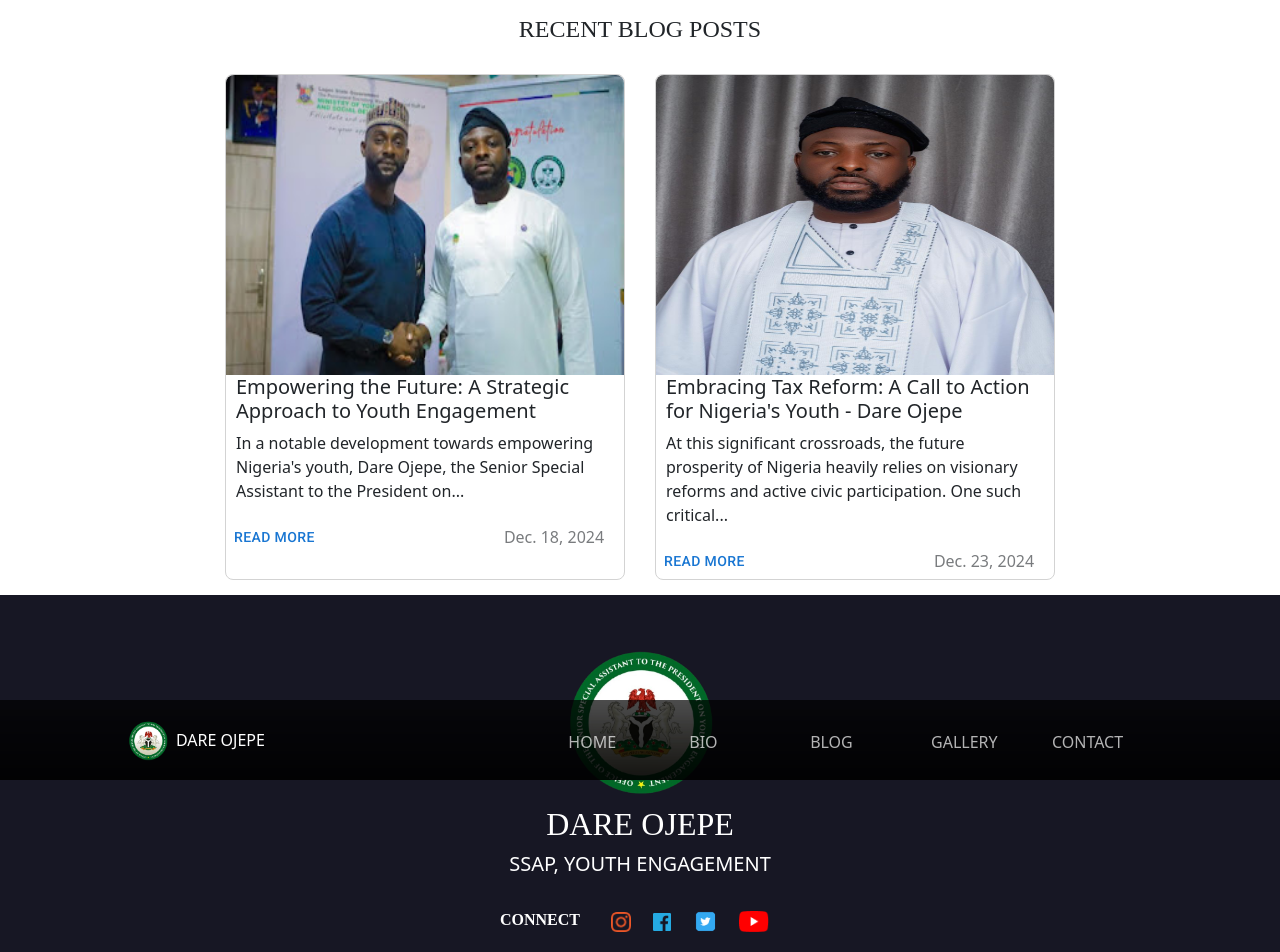
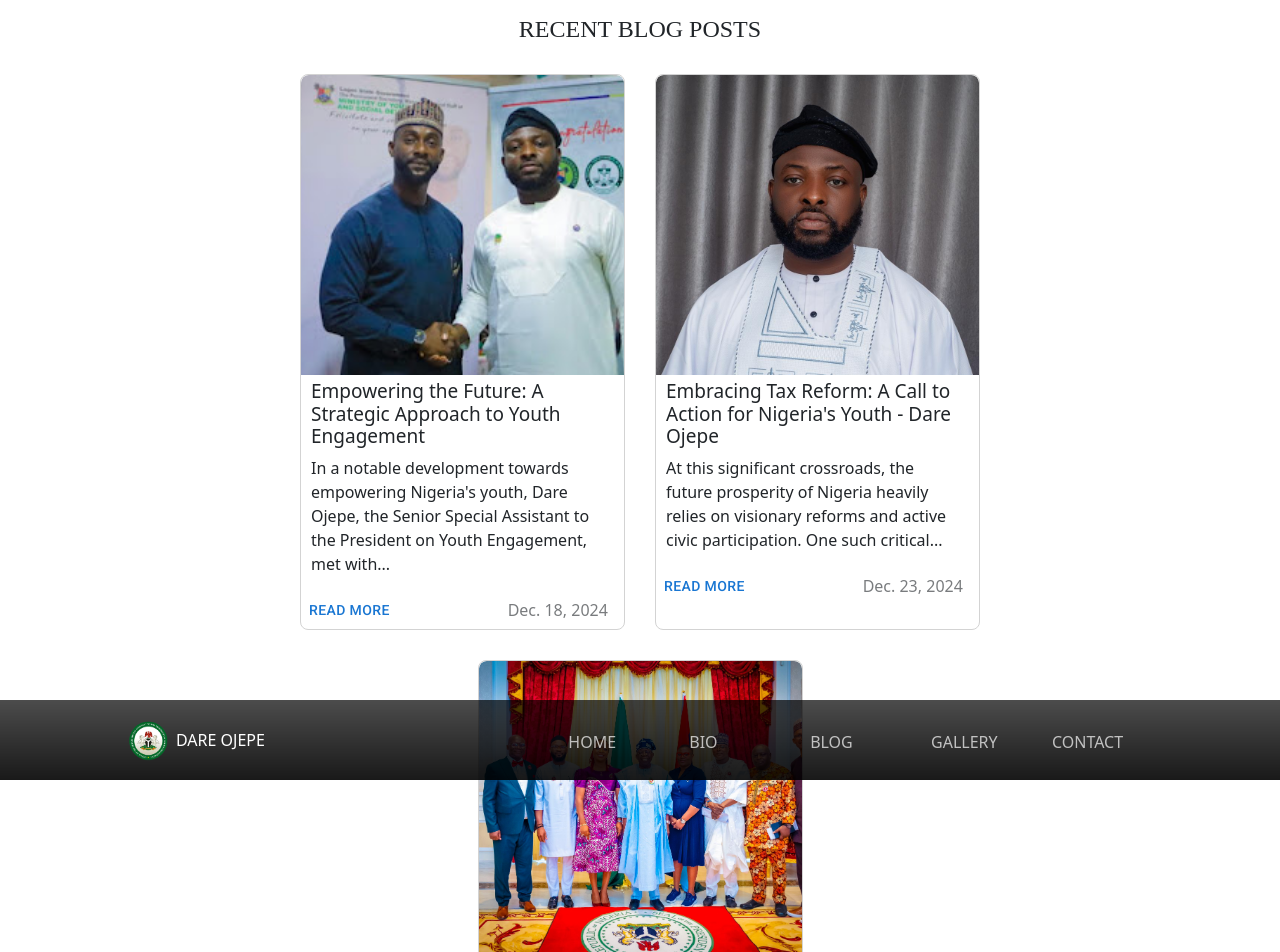
Before and after one commit to SamuelKelechi/ossaye, a React (Create React App) app: page /blog in a window 1280 px wide. Shown: the top 952 px of the page. Built offline with nearby package versions, Linux system fonts and the light colour scheme.

Commit message:
updated blog story

```diff
--- a/src/Components/Blog/Blog.css
+++ b/src/Components/Blog/Blog.css
@@ -13,16 +13,17 @@
 }
 
 .Blog-Card{
-    width: 400px;
+    width: 325px;
     border-radius: 8px;
     margin: 15px;
     border: 1px solid lightgray;
+    overflow: hidden;
 }
 
 .Blog-Photo{
     width: 100%;
     height: 300px;
-    object-fit: center;
+    object-fit: cover;
     border-radius: 8px 8px 0 0;
     object-position: top;
 }
@@ -30,6 +31,13 @@
 .Blog-Text{
     width: 95%;
     padding-left: 10px;
+}
+
+.Blog-Text2{
+
+    padding-left: 10px;
+    font-size: 19px;
+    margin-top: 5px;
 }
 
 .Blog-Down-Hold{
--- a/src/Components/Blog/Blog.js
+++ b/src/Components/Blog/Blog.js
@@ -3,6 +3,7 @@ import "./Blog.css"
 import BlogCard from './BlogCard';
 import Blog1 from "../assets/pix6.jpg"
 import Blog2 from "../assets/pix2.jpeg"
+import Blog3 from "../assets/blog3.jpeg"
 
 
 const Blog = () => {
@@ -16,7 +17,7 @@ const Blog = () => {
            <BlogCard
             title="Empowering the Future: A Strategic Approach to Youth Engagement "
            avatimage={Blog1}
-            description="In a notable development towards empowering Nigeria's youth, Dare Ojepe, the Senior Special Assistant to the President on..."
+            description="In a notable development towards empowering Nigeria's youth, Dare Ojepe, the Senior Special Assistant to the President on Youth Engagement, met with..."
             blogdate="Dec. 18, 2024"
             fullheader="Empowering the Future: A Strategic Approach to Youth Engagement"
             para1="In a notable development towards empowering Nigeria's youth, Dare Ojepe, the Senior Special Assistant to the President on Youth Engagement, met with Mobolaji Ogunlende, the Commissioner for Youth and Social Development, Lagos. This significant meeting focused on crafting strategies to ensure active youth involvement in the nation’s developmental agenda."
@@ -46,6 +47,24 @@ const Blog = () => {
                 Let us unite with purpose and determination, embracing these reforms not as mere policy adjustments but as the stepping stones to a brighter Nigeria. Together, we can create an enduring legacy of prosperity and equity for generations to come."
            blogclosing=" Dare Ojepe is the Senior Special Assistant to the President on Youth Engagement"
            />
+
+            <BlogCard
+            title="Navigating Nigeria's Future: President Tinubu's Vision for Reform and Progress - Dare Ojepe"
+           avatimage={Blog3}
+            description="President Tinubu's recent statements at the inaugural media parley reflect a comprehensive and candid approach to various pressing issues in Nigeria. His..."
+            blogdate="Dec. 27, 2024"
+            fullheader="Empowering the Future: A Strategic Approach to Youth Engagement"
+            para1="President Tinubu's recent statements at the inaugural media parley reflect a comprehensive and candid approach to various pressing issues in Nigeria. His comments touch on a mix of ongoing challenges, proposed reforms, and views on governance that demand a balanced examination."
+            para2="Firstly, addressing the tragedy of stampedes in palliative distributions, President Tinubu points to organizational shortcomings rather than the charitable intentions themselves. While philanthropy has played a role in his political journey, the President underscores the importance of robust logistics to prevent such tragic events. This suggests a need for improved infrastructural planning and execution in welfare distribution programs."
+            para3="On economic policies, President Tinubu emphasizes the strengthening of the Naira and denies spending in foreign currencies, underscoring a commitment to Nigeria's economic independence. His remarks on tax reforms and VAT indicate an enduring focus on fiscal policies designed to stabilize and grow the economy. However, he acknowledges the complexities surrounding VAT rates, inviting a broader debate that could engage stakeholders in crafting equitable tax strategies."
+            para4="President Tinubu's stance on borrowing highlights a pragmatic view—it is not borrowing itself that's problematic, but rather ensuring that the borrowed funds are invested in developmental projects. This approach advocates for transparency and accountability in public finance management, which could bolster public trust and support for government spending initiatives.
+                In agriculture, the President's plan to introduce 2,000 tractors signals a technological shift from traditional farming methods. This move is aimed at boosting productivity and modernizing the sector, which is vital for food security and economic diversification. Such innovation is crucial but must be supported by training and infrastructure to maximize its impact."
+            para5="Security remains a pressing concern, and President Tinubu's assurance of improving conditions with a pledge to combat banditry and terrorism by 2025 reflects a commitment to national safety. Success in this realm not only enhances public confidence but also encourages economic and social development by enabling the free movement of people and goods.
+                The President's comments on asset recovery resonate with ongoing anti-corruption campaigns. Reclaiming assets from corrupt former officials and civil servants demonstrates a zero-tolerance policy towards corruption, which is essential for governance credibility."
+            para6="Lastly, the controversial removal of fuel subsidies is justified by President Tinubu as a necessary measure to prevent economic mismanagement and ensure domestic prosperity. His anecdote about a friend unable to afford fuel for luxury vehicles underscores the broader narrative of prudent resource management, even at the individual level.
+                Overall, President Tinubu's statements reflect an ambitious and multifaceted policy agenda aimed at addressing Nigeria's economic, security, and institutional challenges. The success of these initiatives will depend on careful implementation, stakeholder engagement, and continued adherence to transparency and accountability. Critics may question the feasibility or execution of such a broad agenda, but it certainly charts a determined path forward for the nation."
+            blogclosing="Dare Ojepe is the Senior Special Assistant to the President on Youth Engagement"
+           />
         </div>
     </div>
   )
--- a/src/Components/Blog/BlogCard.js
+++ b/src/Components/Blog/BlogCard.js
@@ -33,7 +33,7 @@ const BlogCard = ({ title, description, blogdate, avatimage, fullheader, para1,
     <>
          <div className='Blog-Card'>
          {avatimage && <img className='Blog-Photo' src={avatimage}  alt='BlogPhoto'/>}
-                <h5 className='Blog-Text'>{title}</h5>
+                <h5 className='Blog-Text2'>{title}</h5>
                 <p className='Blog-Text'>{description}</p>
                 <div className='Blog-Down-Hold'>
                     <Button onClick={handleOpen} >Read More</Button>
--- a/src/Components/Home/Mandate/Mandate.js
+++ b/src/Components/Home/Mandate/Mandate.js
@@ -8,7 +8,6 @@ const Mandate = () => {
             <h2>READY TO SERVE</h2>
             <p className='Mandate-Para'>"Dare Ojepe embodies a holistic approach to progress and innovation, weaving together his pursuits in publishing, public service, and sports."</p>
             <h3>DARE OJEPE</h3>
-            <button className='Man-butt'>READY TO DELIVER</button>
         </div>
     </div>
   )
```
Also changed, not shown: src/Components/assets/blog3.jpeg (added).
